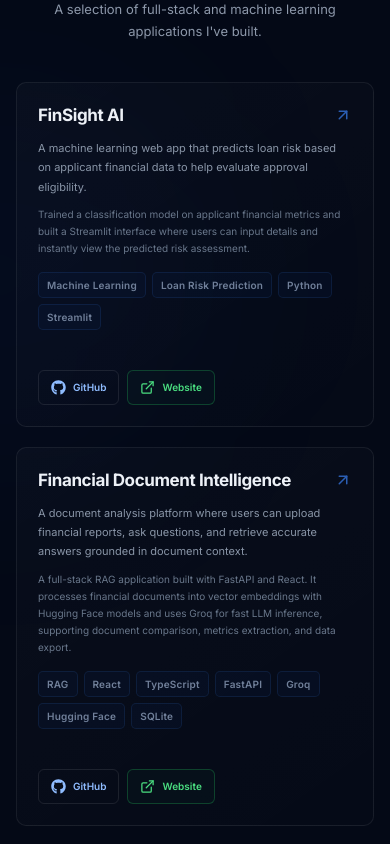
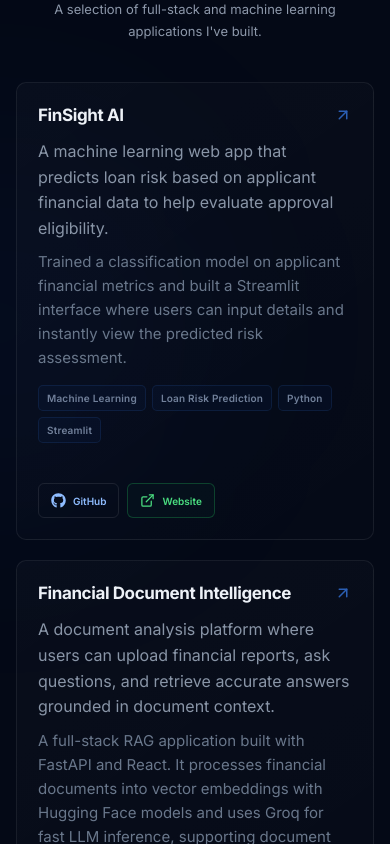
Before and after one commit to vishchopra227/Portfolio, a React app: page / in a window 390 px wide. Shown: the part 5920-6764 px from the top of the page. Built offline with nearby package versions, Linux system fonts and the light colour scheme; the HTML template or start-up script is replaced by a standard one.

Commit message:
updated portfolio

```diff
--- a/src/sections/Projects.css
+++ b/src/sections/Projects.css
@@ -255,8 +255,8 @@
 
   color: #8995a7;
 
-  font-size: 12px;
-  line-height: 1.75;
+  font-size: 16px;
+  line-height: 1.6;
 }
 
 .project-details {
@@ -264,8 +264,8 @@
 
   color: #69778b;
 
-  font-size: 11px;
-  line-height: 1.7;
+  font-size: 15px;
+  line-height: 1.6;
 }
 
 /* Technology Tags */
@@ -493,14 +493,6 @@
     font-size: 17px;
   }
 
-  .project-description {
-    font-size: 11px;
-  }
-
-  .project-details {
-    font-size: 10px;
-  }
-
   .project-technologies {
     margin-top: 15px;
   }
```
